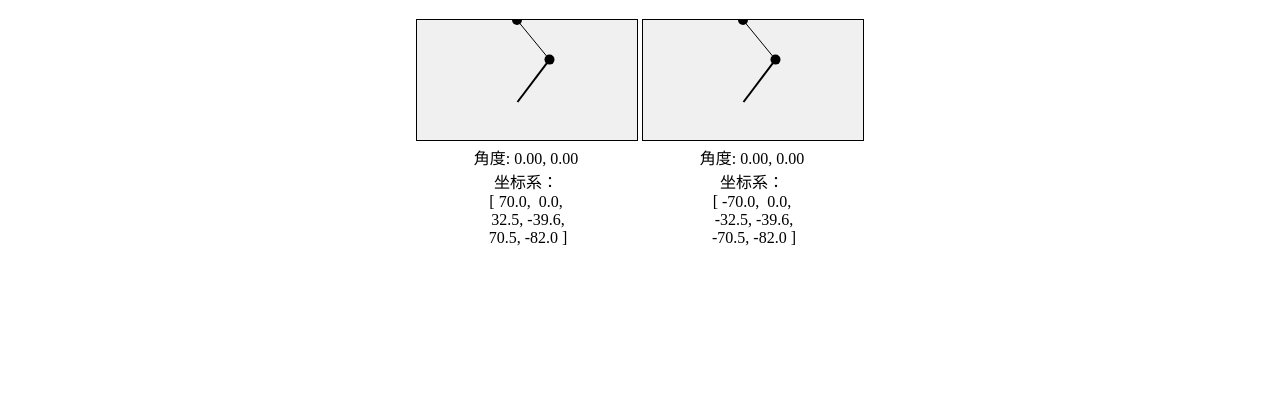
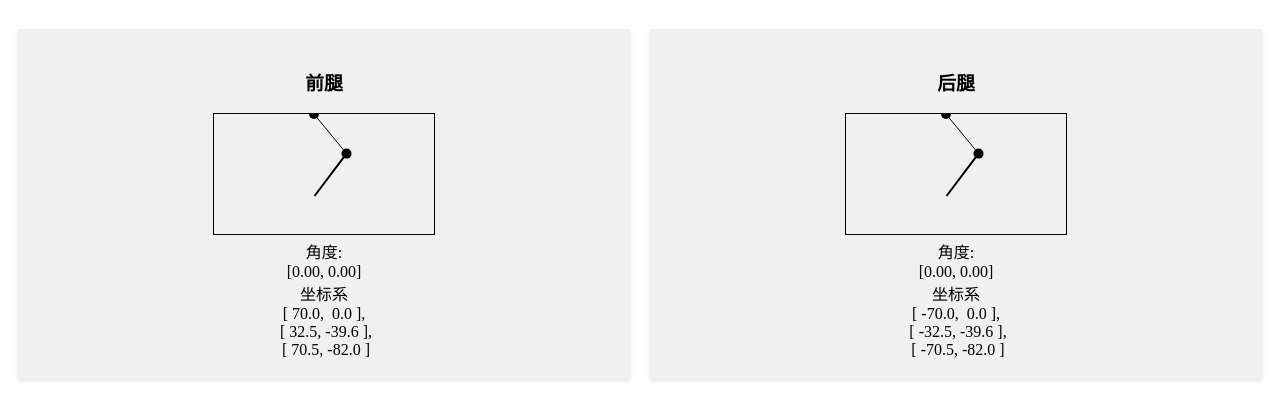
Before and after one commit to ceoifung/iktools, a plain HTML site: page index.html in a window 1280 px wide. Shown: the part 70-490 px from the top of the page. Drawn offline with Linux system fonts and the light colour scheme.

Commit message:
支持移动触摸模式

```diff
--- a/index.html
+++ b/index.html
@@ -2,7 +2,7 @@
  * @Author: Ceoifung
  * @Date: 2024-05-15 14:43:18
  * @LastEditors: Ceoifung
- * @LastEditTime: 2024-05-16 11:42:30
+ * @LastEditTime: 2024-05-16 13:49:06
  * @Description: Powered by Ceoifung, Copyright © 2024
 -->
 <!DOCTYPE html>
@@ -10,11 +10,35 @@
 
 <head>
     <meta charset="UTF-8">
+    <meta name="viewport" content="width=device-width, initial-scale=1">
     <title>二连杆机器狗腿部关节</title>
     <style>
         canvas {
             border: 1px solid black;
             background-color: #f0f0f0;
+        }
+
+        .container {
+            display: flex;
+            flex-wrap: wrap;
+            justify-content: space-between;
+        }
+
+        .box {
+            flex: 1 1 200px;
+            /* 可以伸缩的盒子，最小宽度为200px */
+            margin: 10px;
+            padding: 20px;
+            background-color: #f0f0f0;
+            box-shadow: 0 2px 4px rgba(0, 0, 0, 0.1);
+            text-align: center;
+        }
+
+        @media (max-width: 600px) {
+            .box {
+                flex-basis: 100%;
+                /* 在小屏幕上，盒子占满宽度 */
+            }
         }
     </style>
 </head>
@@ -23,14 +47,16 @@
     <div style="text-align: center;">
         <h1>机器狗腿部关节坐标调试</h1>
     </div>
-    <div style="text-align: center;">
-        <div style="display: inline-block">
+    <div class="container">
+        <div class="box">
+            <h3>前腿</h3>
             <canvas id="canvas" width="220" height="120"></canvas>
-            <div id="container" style="width: 220px;"></div>
+            <div id="container"></div>
         </div>
-        <div style="display: inline-block">
+        <div class="box">
+            <h3>后腿</h3>
             <canvas id="canvas1" width="220" height="120"></canvas>
-            <div id="container1" style="width: 220px;"></div>
+            <div id="container1"></div>
         </div>
     </div>
     <script src="./robotic-view.js"></script>
--- a/robotic-view.js
+++ b/robotic-view.js
@@ -62,22 +62,31 @@ RoboticArmView.createView = function (canvas, container, isNegative) {
     let currentJoint = joint3;
 
     canvas.addEventListener('mousedown', (e) => {
-        // if (Math.hypot(e.offsetX - joint3.x, e.offsetY - joint3.y) < 5) {
-        //     isDragging = true;
-        // }
-        console.log("mouse down")
         isDragging = true
     });
     canvas.addEventListener('mousemove', (e) => {
         if (isDragging) {
-            // currentJoint.x = e.offsetX - center.x;
-            // currentJoint.y = e.offsetY - center.y;
             updateJoints(e.offsetX, e.offsetY);
         }
     });
     canvas.addEventListener('mouseup', () => {
         isDragging = false;
     });
+    canvas.addEventListener("touchstart", ()=>{
+        isDragging = true
+    })
+    canvas.addEventListener("touchmove", (e)=>{
+        if (isDragging) {
+            const { x, y, width, height } = e.target.getBoundingClientRect();
+            const offsetX = (e.touches[0].clientX - x) / width * e.target.offsetWidth;
+            const offsetY = (e.touches[0].clientY - y) / height * e.target.offsetHeight;
+
+            updateJoints(offsetX, offsetY);
+        }
+    })
+    canvas.addEventListener("touchend", ()=>{
+        isDragging = false
+    })
     // function calcRadiusWithCenter() {
     //     return Math.sqrt(Math.pow(propsDataView1.target.x, 2) + Math.pow(propsDataView1.target.y, 2));
     // }
@@ -106,10 +115,10 @@ RoboticArmView.createView = function (canvas, container, isNegative) {
             j3a = -j3a + 70.5;
             j2a = Math.abs(j2a - baseJoint2.x) + 32.5;
         }
-        container.innerHTML = `角度: ${(lastAngle0 / Math.PI * 180).toPrecision(3)}, ${(lastAngle1 / Math.PI * 180).toPrecision(3)}<br/>
-        坐标系：<br/>[ ${j1a}.0,&nbsp;&nbsp;${joint1.y}.0,<br/>
-        &nbsp;${(j2a).toPrecision(3)}, ${(-joint2.y).toPrecision(3)},<br/>
-        &nbsp;${(j3a).toPrecision(3)}, ${(-joint3.y).toPrecision(3)} ]`;
+        container.innerHTML = `<span style='text-align:left'>角度</span>:<br/> [${(lastAngle0 / Math.PI * 180).toPrecision(3)}, ${(lastAngle1 / Math.PI * 180).toPrecision(3)}]<br/>
+        坐标系<br/>[ ${j1a}.0,&nbsp;&nbsp;${joint1.y}.0 ],<br/>
+        &nbsp;[ ${(j2a).toPrecision(3)}, ${(-joint2.y).toPrecision(3)} ],<br/>
+        &nbsp;[ ${(j3a).toPrecision(3)}, ${(-joint3.y).toPrecision(3)} ]`;
 
     }
 
```
